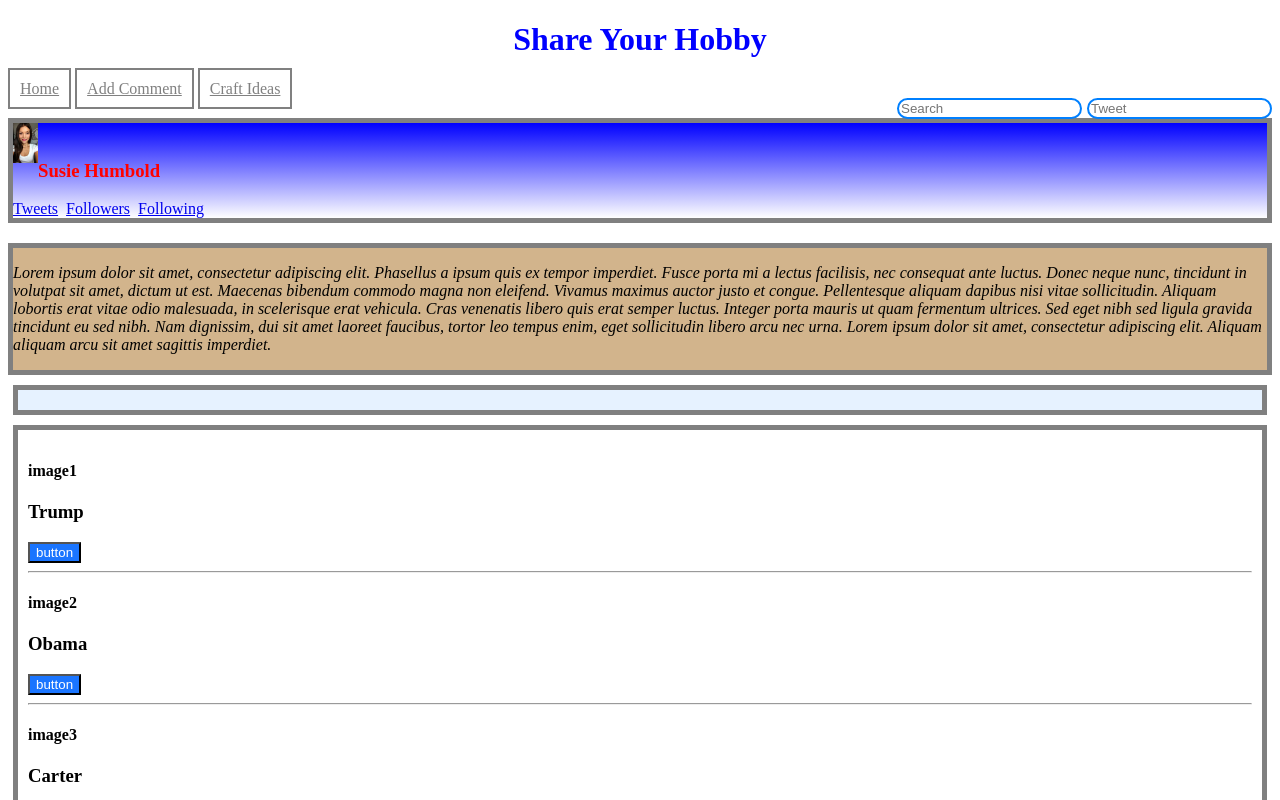
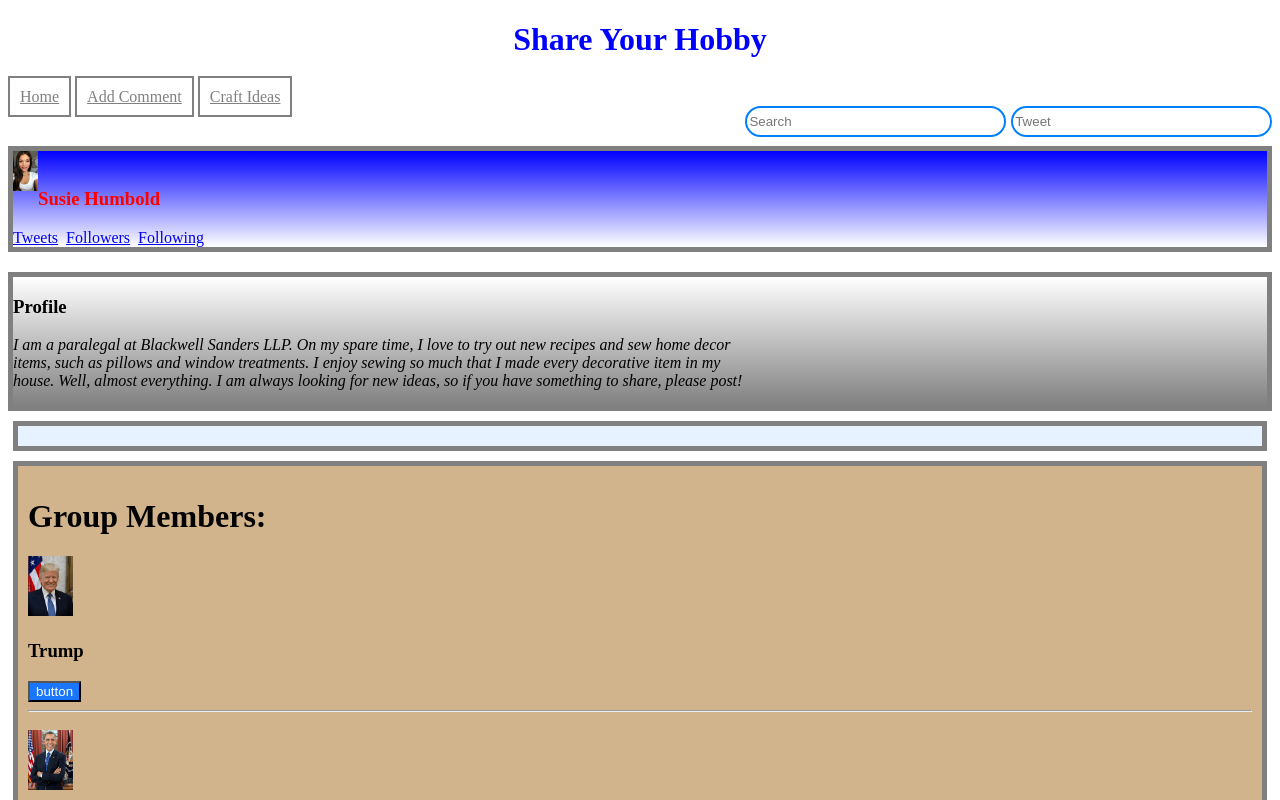
Before and after one commit to kchamp45/SocialHobby, a React app: page /newcomment in a window 1280 px wide. Shown: the top 800 px of the page. Built offline with nearby package versions, Linux system fonts and the light colour scheme.

Commit message:
add more css styling to Search, Tweet, Biography, OtherUserList, OtherUser components

```diff
--- a/src/components/App.jsx
+++ b/src/components/App.jsx
@@ -17,7 +17,8 @@ class App extends React.Component {
   constructor(props) {
     super(props);
     this.state = {
-      masterCommentList: []
+      masterCommentList: [
+      ]
     };
     this.handleAddingNewCommentToList = this.handleAddingNewCommentToList.bind(this);
   }
--- a/src/components/Biography.jsx
+++ b/src/components/Biography.jsx
@@ -7,10 +7,11 @@ function Biography (){
           div {
             border: 5px solid gray;
             margin-top: 20px;
-            background-color: tan;
+            background: linear-gradient(white, gray);
           }
         `}</style>
-      <p><em>Lorem ipsum dolor sit amet, consectetur adipiscing elit. Phasellus a ipsum quis ex tempor imperdiet. Fusce porta mi a lectus facilisis, nec consequat ante luctus. Donec neque nunc, tincidunt in volutpat sit amet, dictum ut est. Maecenas bibendum commodo magna non eleifend. Vivamus maximus auctor justo et congue. Pellentesque aliquam dapibus nisi vitae sollicitudin. Aliquam lobortis erat vitae odio malesuada, in scelerisque erat vehicula. Cras venenatis libero quis erat semper luctus. Integer porta mauris ut quam fermentum ultrices. Sed eget nibh sed ligula gravida tincidunt eu sed nibh. Nam dignissim, dui sit amet laoreet faucibus, tortor leo tempus enim, eget sollicitudin libero arcu nec urna. Lorem ipsum dolor sit amet, consectetur adipiscing elit. Aliquam aliquam arcu sit amet sagittis imperdiet.</em></p>
+      <h3>Profile</h3>
+      <p><em>I am a paralegal at Blackwell Sanders LLP.  On my spare time, I love to try out new recipes and sew home decor items, such as pillows and window treatments.  I enjoy sewing so much that I made every decorative item in my house.  Well, almost everything.  I am always looking for new ideas, so if you have something to share, please post!</em></p>
     </div>
   );
 }
--- a/src/components/Craft.jsx
+++ b/src/components/Craft.jsx
@@ -8,8 +8,8 @@ function Craft(props) {
 
   return(
     <div>
-      <h2>{props.title}</h2>
-      <h3 style={CraftStyles}>{props.poster}</h3>
+      <h3>{props.title}</h3>
+      <h4 style={CraftStyles}>{props.poster}</h4>
       <h4>{props.date}</h4>
       <p><em>{props.instructions}</em></p>
       <hr/>
--- a/src/components/CraftList.jsx
+++ b/src/components/CraftList.jsx
@@ -27,6 +27,7 @@ function CraftList() {
 
   return (
     <div style={CraftListStyles}>
+      <h1>Craft Ideas</h1>
       {masterCraftList.map((idea, index) =>
         <Craft title={idea.title}
           poster={idea.poster}
--- a/src/components/Header.jsx
+++ b/src/components/Header.jsx
@@ -3,7 +3,8 @@ import React from 'react';
 function Header(){
   var HeaderStyles = {
     textAlign: 'center',
-    color: 'blue'
+    color: 'blue',
+    marginBottom: '30px'
   };
   return (
     <h1 style={HeaderStyles}>Share Your Hobby</h1>
--- a/src/components/NewCommentForm.jsx
+++ b/src/components/NewCommentForm.jsx
@@ -16,22 +16,42 @@ function NewCommentForm(props){
 
   return (
     <div>
+      <style jsx>{`
+        input {
+          width: 30%;
+          height: 25px;
+          border: 2px solid green;
+          margin-top: 20px;
+        }
+        textarea {
+          width: 61%;
+          height: 35px;
+          border: 2px solid green;
+          margin-top: 10px;
+        }
+        button {
+          background-color: #1a75ff;
+          width: 55px;
+          height: 30px;
+          color: white;
+        }
+      `}</style>
       <form onSubmit={handleNewCommentFormSubmission}>
         <input
           type='text'
           id='time'
           placeholder='time'
-          ref={(input) => {_time = input;}}/>
+          ref={(input) => {_time = input;}}/>&nbsp;
         <input
           type='text'
           id='name'
           placeholder='name'
-          ref={(input) => {_name = input;}}/>
+          ref={(input) => {_name = input;}}/><br/>
         <textarea
           id='comment'
           placeholder='Add your comment.'
-          ref={(input) => {_comment = input;}}/>
-        <button type='submit'>Submit!</button>
+          ref={(input) => {_comment = input;}}/><br/>
+        <button type='submit'>Submit</button>
       </form>
     </div>
   );
--- a/src/components/OtherUser.jsx
+++ b/src/components/OtherUser.jsx
@@ -8,7 +8,7 @@ function OtherUser(props) {
 
   return(
     <div style={UserStyles}>
-      <h4>{props.image}</h4>
+      <h3>{props.image}</h3>
       <h3>{props.name}</h3>
       <button>{props.button}</button>
       <style jsx>{`
@@ -23,7 +23,7 @@ function OtherUser(props) {
 }
 
 OtherUser.propTypes = {
-  image: PropTypes.string.isRequired,
+  image: PropTypes.element.isRequired,
   name: PropTypes.string.isRequired,
   button: PropTypes.string
 };
--- a/src/components/OtherUserList.jsx
+++ b/src/components/OtherUserList.jsx
@@ -1,20 +1,22 @@
 import React from 'react';
 import OtherUser from './OtherUser';
+import trump from '../assets/images/Trump.jpg';
+import obama from '../assets/images/Obama.jpg';
+import carter from '../assets/images/Carter.jpg';
 
 var otherUser = [
   {
-    image: 'image1',
+    image: <img src={trump} width='45px' height='60px'/>,
     name: 'Trump',
     button: 'button'
-
   },
   {
-    image: 'image2',
+    image: <img src={obama} width='45px' height='60px'/>,
     name: 'Obama',
     button: 'button'
   },
   {
-    image: 'image3',
+    image: <img src={carter} width='45px' height='60px'/>,
     name: 'Carter',
     button: 'button'
   }
@@ -25,10 +27,12 @@ function OtherUserList() {
     border: '5px solid gray',
     padding: '10px',
     margin: '10px 5px 10px 5px',
+    backgroundColor: 'tan'
   };
 
   return (
     <div style={OtherListStyles}>
+      <h1>Group Members:</h1>
       {otherUser.map((otherUser, index) =>
         <OtherUser image={otherUser.image}
           name={otherUser.name}
--- a/src/components/Search.jsx
+++ b/src/components/Search.jsx
@@ -5,8 +5,10 @@ function Search (){
     float: 'right',
     marginRight: '5px',
     borderRadius: '25px',
-    border: '2px solid #0080ff'
-
+    border: '2px solid #0080ff',
+    height: '25px',
+    width: '20%',
+    marginBottom: '20%'
   };
   return (
     <div>
--- a/src/components/Tweets.jsx
+++ b/src/components/Tweets.jsx
@@ -4,7 +4,10 @@ function Tweets (){
   var TweetStyles = {
     float: 'right',
     borderRadius: '25px',
-    border: '2px solid #0080ff'
+    border: '2px solid #0080ff',
+    height: '25px',
+    width: '20%',
+    marginBottom: '20%'
   };
   return (
     <div>
--- a/src/components/User.jsx
+++ b/src/components/User.jsx
@@ -6,10 +6,10 @@ function User (){
   return (
     <div>
       <img src={susie}/>&nbsp;
-      <style jsx>{`
+        <style jsx>{`
             img {
+              width: 25px;
               height: 40px;
-              width: 25px;
               float: left;
             }
           `}</style>
@@ -17,7 +17,7 @@ function User (){
           div {
             background: linear-gradient(blue, white);
             border: 5px solid gray;
-            margin-top: 20px;
+            margin-top: 40px;
           }
         `}</style>
 
```
